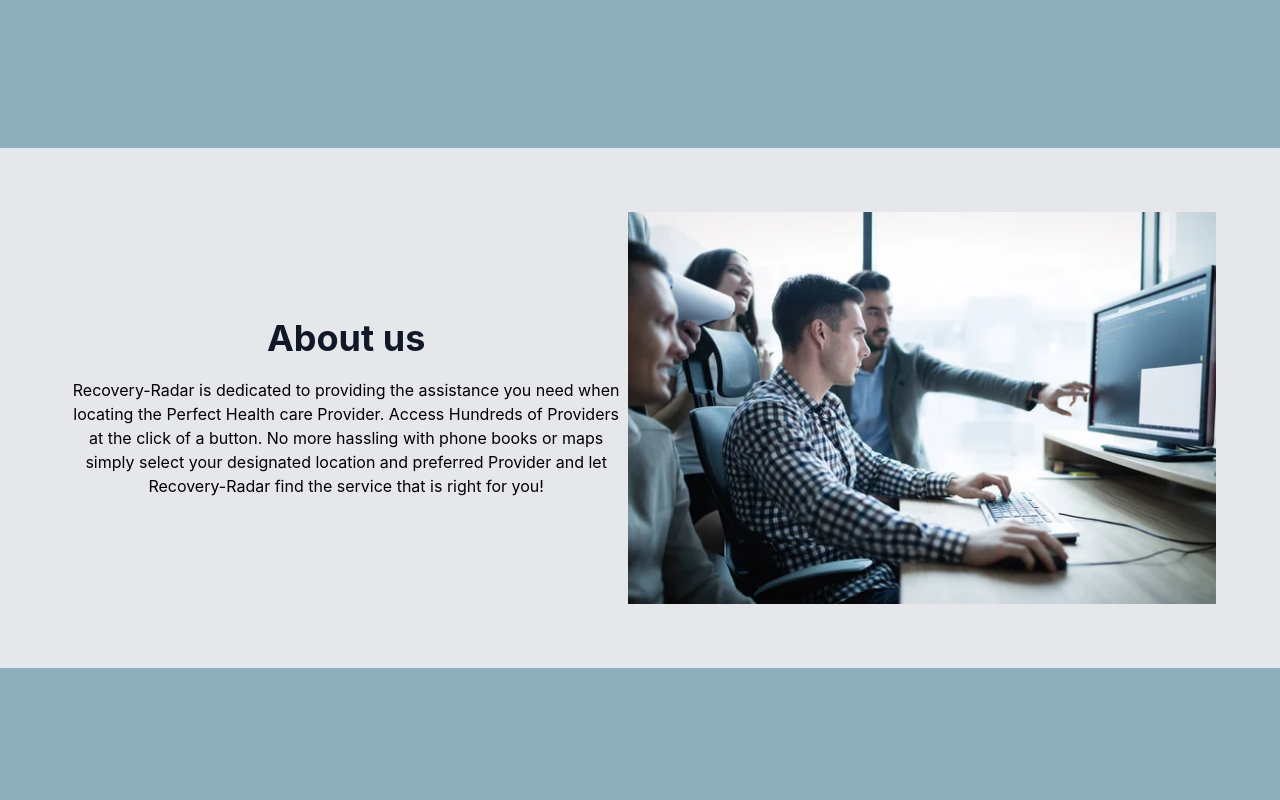
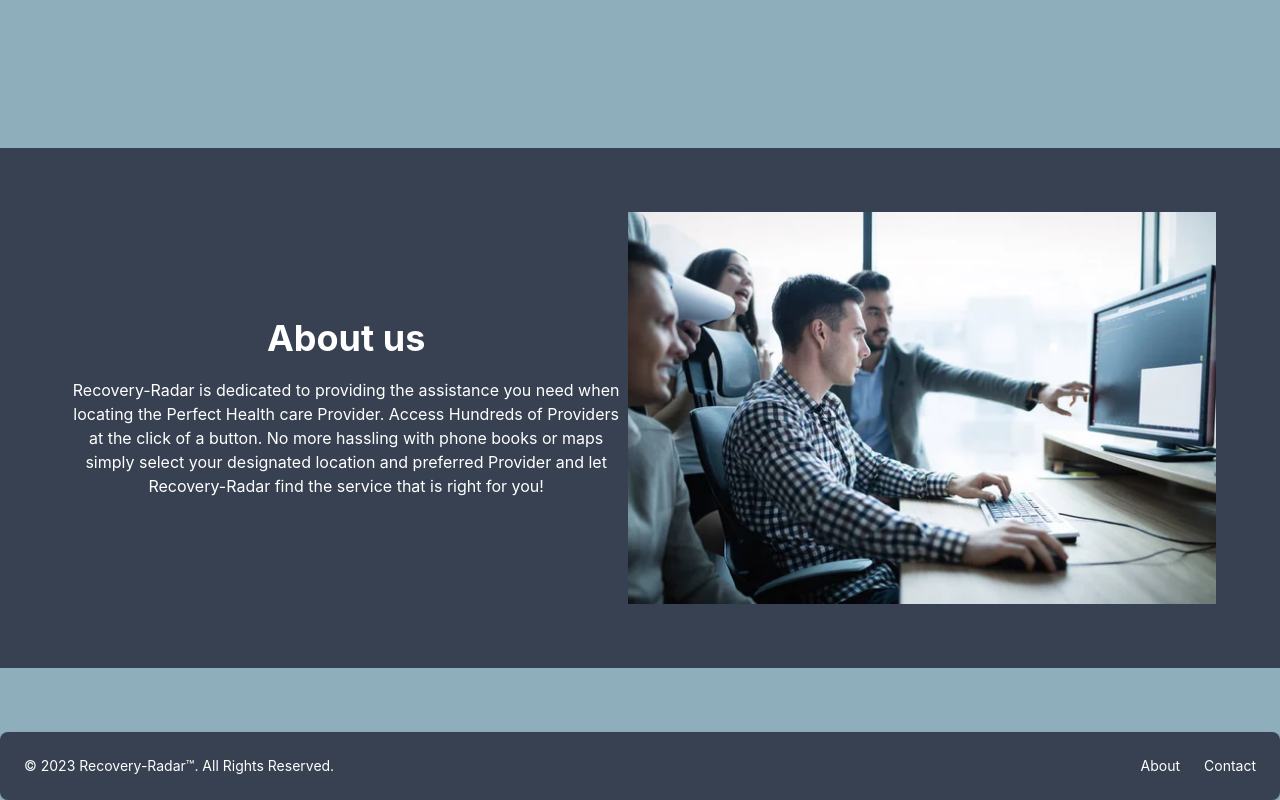
Before and after one commit to NewguyenGitHub/Recovery-Radar, a website: page index.html in a window 1280 px wide. Shown: the part 1162-1962 px from the top of the page. Before the commit the page ends 1894 px from the top, so only its background shows below. Drawn offline with nearby package versions, Linux system fonts and the light colour scheme; some packages are replaced by stand-ins of ours; no server answers.

Commit message:
footer-contact-info

```diff
--- a/assets/js/index.js
+++ b/assets/js/index.js
@@ -263,3 +263,17 @@
     ]
   }
 ]
+
+function myFunction() {
+  var x, text;
+  //Getting the value of the input field with id="edu"
+  x = document.getElementById("con").value;
+  // If x is less than 0, input is invalid
+  //otherwise input is valid
+  if (isNaN(x) || x < 0) {
+  text = "Input invalid";
+  } else {
+  text = "A valid Input";
+  }
+  document.getElementById("conForm").innerHTML = text;
+  }
--- a/index.html
+++ b/index.html
@@ -115,13 +115,14 @@
     </div>
 
 
+
     <section id="About" class="py-16">
-        <div class="container mx-auto py-16 px-16 flex bg-gray-200 w-full">
+        <div class="container mx-auto py-16 px-16 flex bg-gray-700 w-full">
             <div class="w-1/2 flex flex-col text-center justify-center">
-                <h2 class="text-4xl font-bold mb-5 text-gray-900">
+                <h2 class="text-4xl font-bold mb-5 text-white">
                     About us
                 </h2>
-                <p>
+                <p class="text-white">
                     Recovery-Radar is dedicated to providing the assistance you need when locating the Perfect Health care Provider.
                     Access Hundreds of Providers at the click of a button. No more hassling with phone books or maps simply select
                     your designated location and preferred Provider and let Recovery-Radar find the service that is right for you!
@@ -143,4 +144,52 @@
 	<script src="./assets/js/index.js"></script>
 
   </body>
+   <!-- <footer>
+     <section class="bg-gray-700 dark:bg-gray-900" id="Contact">
+       <div class="py-8 lg:py-16 px-4 mx-auto max-w-screen-md">
+          <h2 class="mb-4 text-4xl tracking-tight font-extrabold text-center text-white dark:text-white">Contact Us</h2>
+          <p class="mb-8 lg:mb-16 font-light text-center text-white dark:text-gray-900 sm:text-xl">Got a technical issue? Have an idea of how we can better assist you? Need details about a particular feature? Let us know.</p>
+          <form action="https://formsubmit.co/RecoveryRadar@gmail.com" method="post" class="space-y-8">
+              <div>
+                  <label for="email" class="block mb-2 text-sm font-medium text-white dark:text-gray-300">Your email</label>
+                  <input type="email" id="email" class="shadow-sm bg-gray-50 border border-gray-300 text-gray-900 text-sm rounded-lg focus:ring-primary-500 focus:border-primary-500 block w-full p-2.5 dark:bg-gray-700 dark:border-gray-600 dark:placeholder-gray-400 dark:text-white dark:focus:ring-primary-500 dark:focus:border-primary-500 dark:shadow-sm-light" placeholder="Recovery-Radar@github.com" required>
+              </div>
+              <div>
+                  <label for="subject" class="block mb-2 text-sm font-medium text-white dark:text-gray-300">Subject</label>
+                  <input type="text" id="subject" class="block p-3 w-full text-sm text-gray-900 bg-gray-50 rounded-lg border border-gray-300 shadow-sm focus:ring-primary-500 focus:border-primary-500 dark:bg-gray-700 dark:border-gray-600 dark:placeholder-gray-400 dark:text-white dark:focus:ring-primary-500 dark:focus:border-primary-500 dark:shadow-sm-light" placeholder="Let us know how we can help you" required>
+              </div>
+              <div class="sm:col-span-2">
+                  <label for="message" class="block mb-2 text-sm font-medium text-white dark:text-gray-400">Your message</label>
+                  <textarea id="message" rows="6" class="block p-2.5 w-full text-sm text-gray-900 bg-gray-50 rounded-lg shadow-sm border border-gray-300 focus:ring-primary-500 focus:border-primary-500 dark:bg-gray-700 dark:border-gray-600 dark:placeholder-gray-400 dark:text-white dark:focus:ring-primary-500 dark:focus:border-primary-500" placeholder="Leave a comment..."></textarea>
+              </div>
+              <button type="Submit" class="py-3 px-5 text-sm font-medium text-center text-gray-900 rounded-lg bg-white sm:w-fit hover:bg-primary-800 focus:ring-4 focus:outline-none focus:ring-primary-300 dark:bg-primary-600 dark:hover:bg-primary-700 dark:focus:ring-primary-800">Send message</button>
+          </form>
+      </div>
+    </section> -->
+  <!-- <footer>
+    <section id="Contact" class="py-16">
+      <div class="container mx-auto py-16 px-16 flex bg-gray-700 w-full">
+          <div class="w-1/2 flex flex-col text-center items-center justify-center">
+              <h2 class="text-4xl font-bold mb-5 text-white text-center hover:text-center">
+                  Contact information
+              </h2>
+              <p class="text-white text-align: center;">
+                * EMAIL: recoveryradar@gmail.com
+
+              </p>
+          </div>
+        </section> -->
+
+          <footer class="p-4 bg-gray-700 rounded-lg shadow md:flex md:items-center md:justify-between md:p-6 dark:bg-gray-800">
+      <span class="text-sm text-white sm:text-center dark:text-gray-400">© 2023 <a href="https://flowbite.com/" class="hover:underline">Recovery-Radar™</a>. All Rights Reserved.
+      </span>
+      <ul class="flex flex-wrap items-center mt-3 text-sm text-white dark:text-gray-400 sm:mt-0">
+          <li>
+              <a href="#About" class="mr-4 hover:underline md:mr-6 ">About</a>
+          </li>
+          <li>
+            <a href="#Contact" class="hover:underline">Contact</a>
+          </li>
+        </ul>
+     </footer>
 </html>
```
